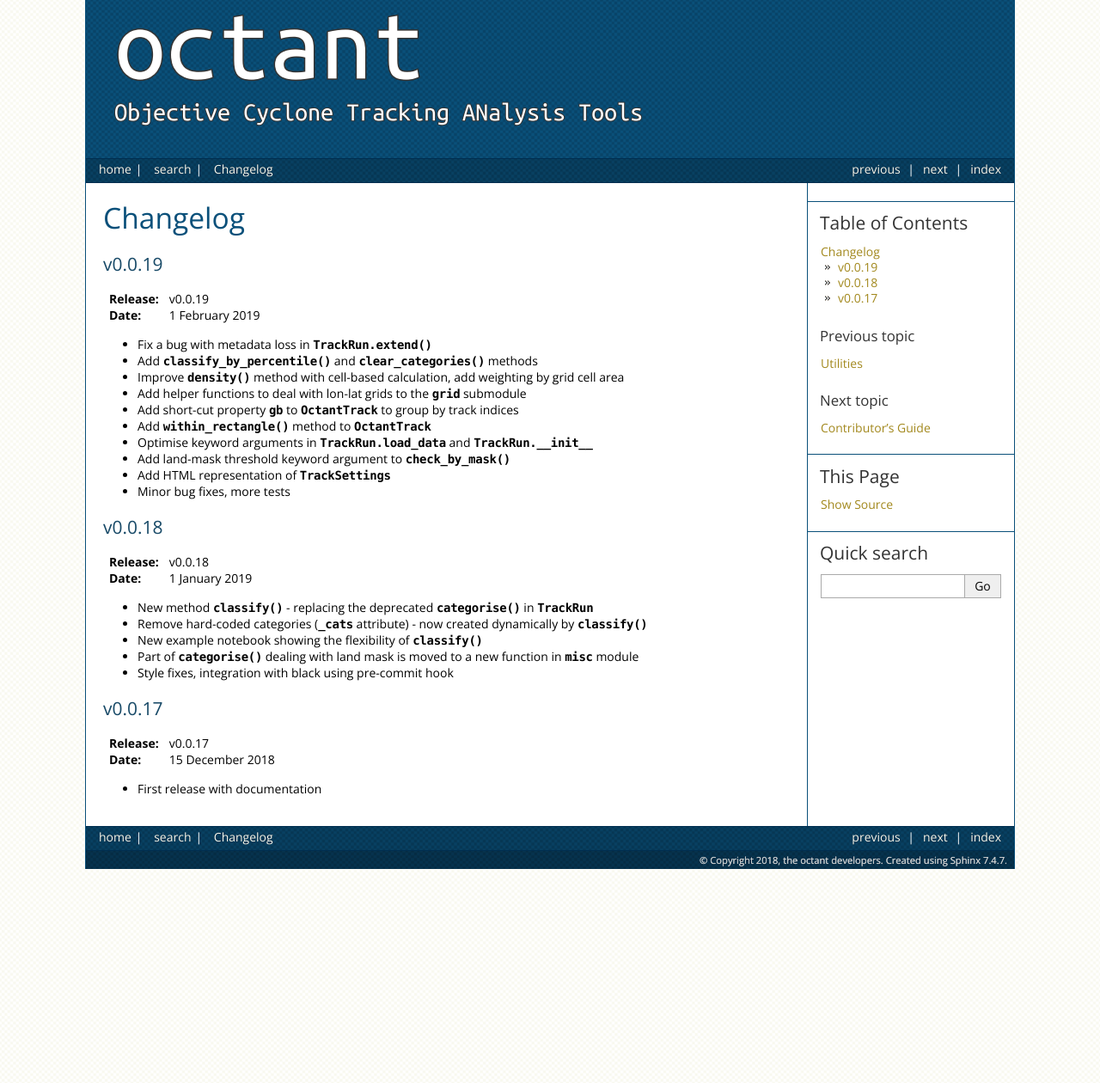
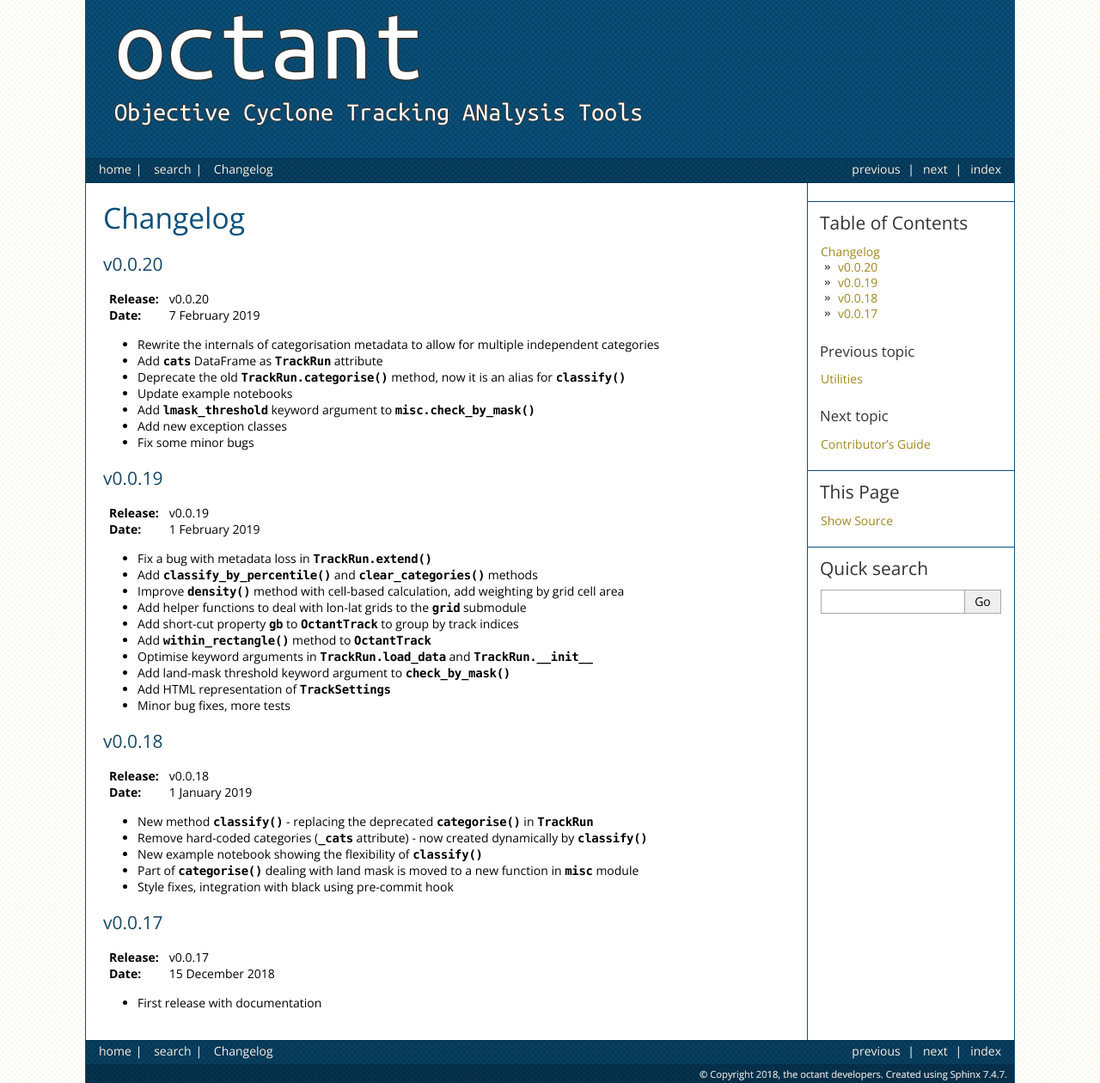
Before and after one commit to dennissergeev/octant, a Sphinx documentation site: the page built from docs/source/changelog.rst, in a window 1280 px wide. Shown: the whole page at 86% size. Built offline with Sphinx 7.4.7, drawn with Linux system fonts in a browser that asks for light colours; pages that are not in the unit, such as notebooks, are missing from menus.

Commit message:
update notebooks and changelog

```diff
--- a/docs/source/changelog.rst
+++ b/docs/source/changelog.rst
@@ -2,6 +2,21 @@
 =========
 
 .. default-role:: py:obj
+
+v0.0.20
+-------
+
+:Release: v0.0.20
+:Date: 7 February 2019
+
+* Rewrite the internals of categorisation metadata to allow for multiple independent categories
+* Add `cats` DataFrame as `TrackRun` attribute
+* Deprecate the old `TrackRun.categorise()` method, now it is an alias for `classify()`
+* Update example notebooks
+* Add `lmask_threshold` keyword argument to `misc.check_by_mask()`
+* Add new exception classes
+* Fix some minor bugs
+
 
 v0.0.19
 -------
```
Also changed, not shown: 5 other files.
